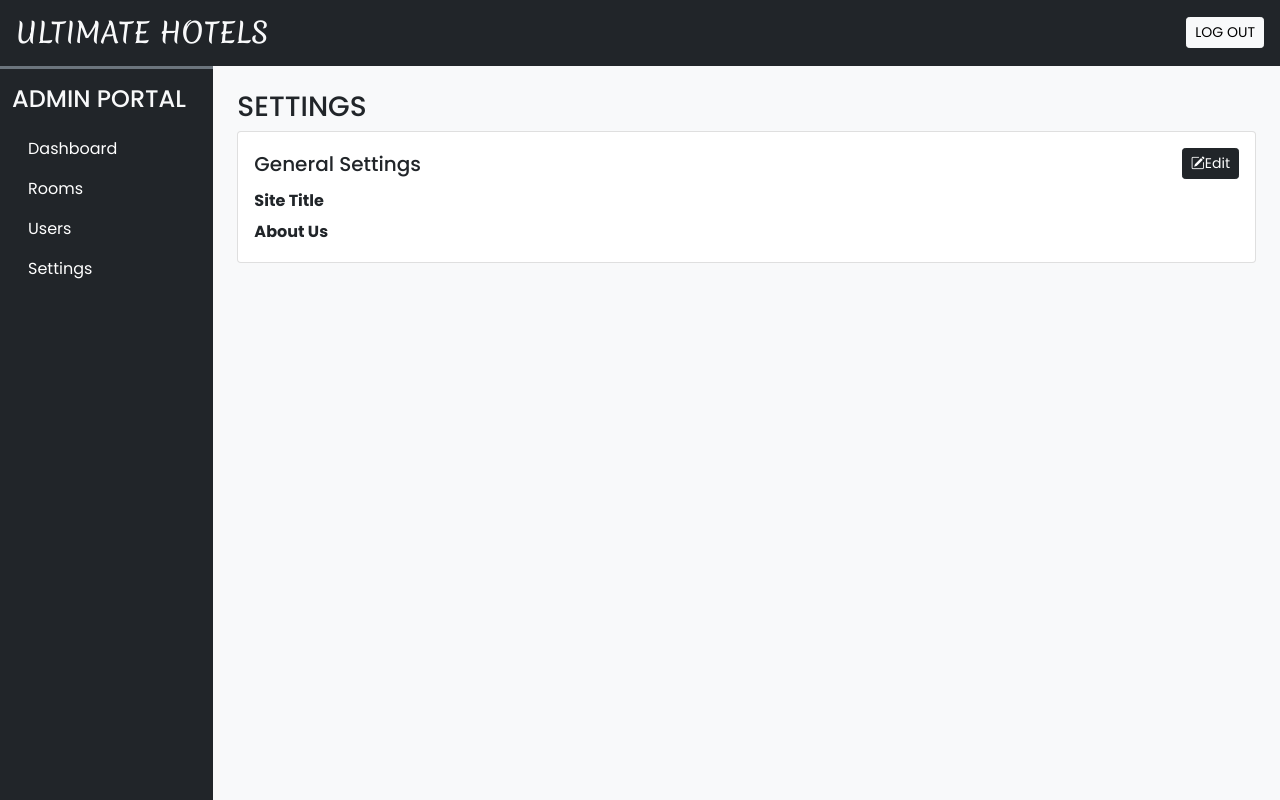
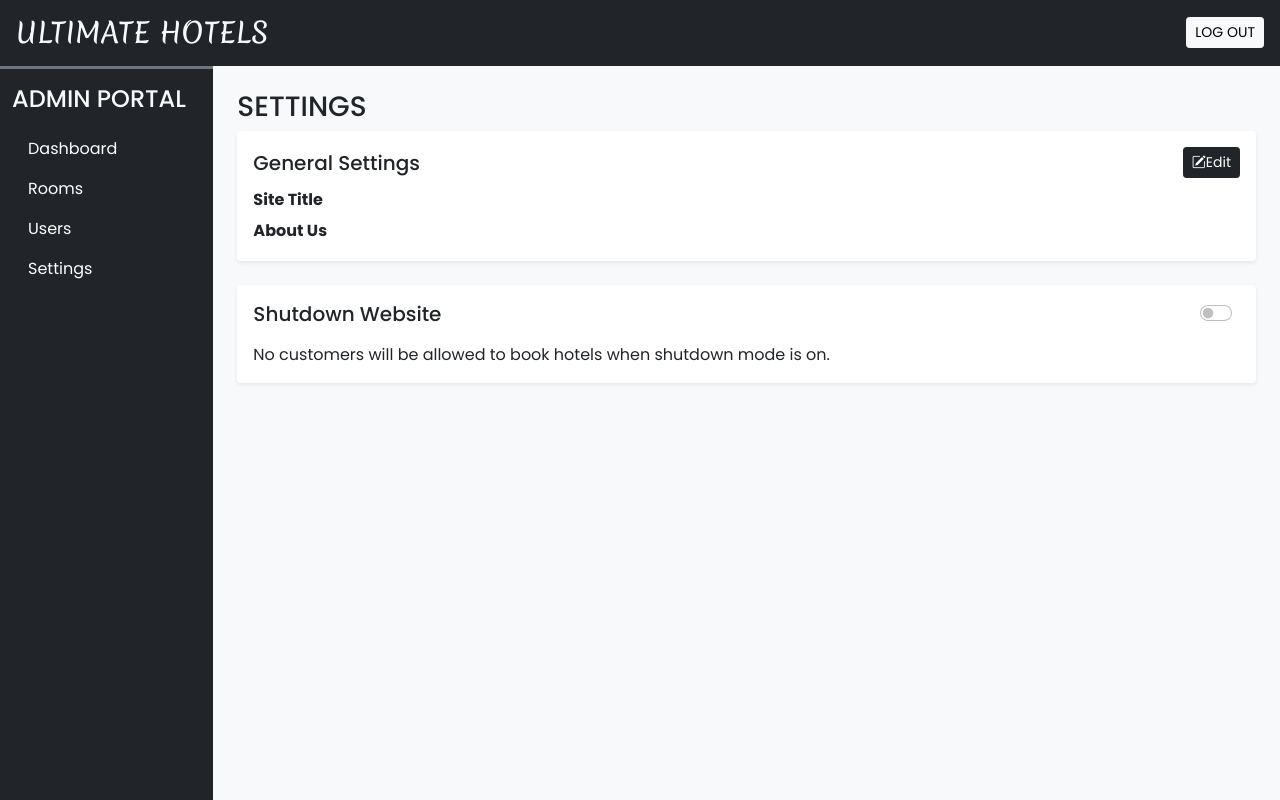
Before and after one commit to Willemu/finalHotelBookingApp, a PHP site: page /admin/settings.php in a window 1280 px wide. Run offline with PHP 8.4, Linux system fonts and the light colour scheme; data that the repository does not hold is empty.

Commit message:
Fixes
adjustments for final submission

```diff
--- a/Hotel Booking App/admin/ajax/settings_crud.php
+++ b/Hotel Booking App/admin/ajax/settings_crud.php
@@ -2,6 +2,8 @@
 
 require("../modules/db_config.php");
 require("../modules/essentials.php");
+ini_set('display_errors', 1);
+mysqli_report(MYSQLI_REPORT_ERROR | MYSQLI_REPORT_STRICT);
 adminLogin();
 
 
@@ -18,8 +20,17 @@ if (isset($_POST['get_general'])) {
 if (isset($_POST['upd_general'])) {
   $frm_data = filteration($_POST);
 
-  $q = "UPDATE `hotelbooking.settings` SET `site_title`=?,`site_about`=? WHERE `idsettings`=?";
+  $q = "UPDATE hotelbooking.settings SET `site_title`=?,`site_about`=? WHERE `idsettings`=?";
   $values = [$frm_data['site_title'], $frm_data['site_about'], 1];
   $res = update($q, $values, 'ssi');
   echo $res;
 }
+
+if (isset($_POST['upd_shutdown'])) {
+  $frm_data = ($_POST['upd_shutdown']==0) ? 1 : 0;
+
+  $q = "UPDATE hotelbooking.settings SET `shutdown`=? WHERE `idsettings`=?";
+  $values = [$frm_data,1];
+  $res = update($q, $values, 'ii');
+  echo $res;
+}
--- a/Hotel Booking App/admin/css/common.css
+++ b/Hotel Booking App/admin/css/common.css
@@ -36,7 +36,7 @@ input::-webkit-inner-spin-button {
 /*login alert css*/
 .custom-alert{
   position: fixed;
-  top: 25px;
+  top: 80px;
   right: 25px;
 }
 
--- a/Hotel Booking App/admin/modules/db_config.php
+++ b/Hotel Booking App/admin/modules/db_config.php
@@ -61,6 +61,6 @@ function update($sql,$values,$datatypes)
          }
      }
      else{
-        die("Query cannot be prepared - Select4");
+        die("Query cannot be prepared - Update");
      }
  }
--- a/Hotel Booking App/admin/modules/script.php
+++ b/Hotel Booking App/admin/modules/script.php
@@ -1 +1,14 @@
 <script src="https://cdn.jsdelivr.net/npm/bootstrap@5.0.2/dist/js/bootstrap.bundle.min.js" integrity="sha384-MrcW6ZMFYlzcLA8Nl+NtUVF0sA7MsXsP1UyJoMp4YLEuNSfAP+JcXn/tWtIaxVXM" crossorigin="anonymous"></script>
+<script>
+    function alert(type,msg) {
+        let bs_class = (type == 'success') ? 'alert-success' : 'alert-danger';
+        let element = document.createElement('div');
+        element.innerHTML = `
+           <div class="alert ${bs_class} alert-warning alert-dismissible fade show custom-alert" role="alert">
+              <strong class="me-3">${msg}</strong>
+              <button type="button" class="btn-close" data-bs-dismiss="alert" aria-label="Close"></button>
+           </div>
+              `;
+              document.body.append(element);
+    }
+</script>
--- a/Hotel Booking App/admin/settings.php
+++ b/Hotel Booking App/admin/settings.php
@@ -1,6 +1,10 @@
 <?php
 
 require("modules/essentials.php");
+ini_set('display_errors', 1);
+mysqli_report(MYSQLI_REPORT_ERROR | MYSQLI_REPORT_STRICT);
+error_reporting(E_ALL);
+
 
 ?>
 
@@ -17,7 +21,10 @@ require("modules/essentials.php");
 
 <body class="bg-light">
 
-    <?php require("modules/header.php"); ?>
+    <?php
+    require("modules/header.php");
+
+    ?>
 
     <div class="container-fluid" id="main-content">
         <div class="row">
@@ -26,7 +33,7 @@ require("modules/essentials.php");
 
                 <!--General settings section -->
 
-                <div class="card">
+                <div class="card border-0 shadow-sm mb-4">
                     <div class="card-body">
                         <div class="d-flex align-items-center justify-content-between mb-3">
                             <h5 class="card-title m-0">General Settings</h5>
@@ -45,52 +52,80 @@ require("modules/essentials.php");
 
                 <div class="modal fade" id="general-s" data-bs-backdrop="static" data-bs-keyboard="true" tabindex="-1" aria-labelledby="staticBackdropLabel" aria-hidden="true">
                     <div class="modal-dialog">
-                        <form>
+                        <form id="general_s_form">
                             <div class="modal-content">
                                 <div class="modal-header">
                                     <h1 class="modal-title fs-5" id="staticBackdropLabel">General Settings</h1>
                                 </div>
                                 <div class="modal-body">
                                     <div class="mb-3">
-                                        <label class="form-label">Site Title</label>
-                                        <input type="text" name="site_title" id="site_title_inp" class="form-control shadow-none">
+                                        <label class="form-label fw-bold">Site Title</label>
+                                        <input type="text" name="site_title" id="site_title_inp" class="form-control shadow-none" required>
                                     </div>
                                     <div class="mb-3">
-                                        <label class="form-label">About Us</label>
-                                        <textarea name="site_about" id="site_about_inp" class="form-control shadow-none" rows="6"></textarea>
+                                        <label class="form-label fw-bold">About Us</label>
+                                        <textarea name="site_about" id="site_about_inp" class="form-control shadow-none" rows="6" required></textarea>
                                     </div>
                                 </div>
                                 <div class="modal-footer">
                                     <button type="button" onclick="site_title.value = general_data.site_title, site_about.value = general_data.site_about" class="btn text-secondary shadow-none" data-bs-dismiss="modal">CANCEL</button>
-                                    <button type="button" onclick="upd_general(site_title.value,site_about.value)" class="btn custom-bg text-white shadow-none">SUBMIT</button>
+                                    <button type="submit" class="btn custom-bg text-white shadow-none">SUBMIT</button>
                                 </div>
                             </div>
                         </form>
                     </div>
                 </div>
+
+                <!--Shutdown section -->
+
+                <div class="card border-0 shadow-sm">
+                    <div class="card-body">
+                        <div class="d-flex align-items-center justify-content-between mb-3">
+                            <h5 class="card-title m-0">Shutdown Website</h5>
+                            <div class="form-check form-switch">
+                                <form>
+                                    <input onchange="upd_shutdown(this.value)" class="form-check-input" type="checkbox" id="shutdown-toggle">
+                                </form>
+                            </div>
+                        </div>
+                        <p class="card-text">
+                            No customers will be allowed to book hotels when shutdown mode is on.
+                        </p>
+                    </div>
+                </div>
+
             </div>
         </div>
     </div>
 
-    <?php require("modules/script.php"); ?>
+    <?php
+    require("modules/script.php");
+
+    ?>
 
     <!--Ask assistance with why the JSON.parse gives an error -->
     <script>
         let general_data;
 
+        let general_s_form = document.getElementById('general_s_form');
+        let site_title_inp = document.getElementById('site_title_inp');
+        let site_about_inp = document.getElementById('site_about_inp');
 
         function get_general() {
-            let site_title = document.getElementById("site_title");
-            let site_about = document.getElementById("site_about");
 
-            let site_title_inp = document.getElementById("site_title_inp");
-            let site_about_inp = document.getElementById("site_about_inp");
+            let site_title = document.getElementById('site_title');
+            let site_about = document.getElementById('site_about');
+
+
+
+            let shutdown_toggle = document.getElementById('shutdown_toggle');
 
             let xhr = new XMLHttpRequest();
-            xhr.open("POST", "ajax/settings_crud.php",true);
+            xhr.open("POST","ajax/settings_crud.php", true);
             xhr.setRequestHeader('Content-Type', 'application/x-www-form-urlencoded');
+            console.log('WTF');
+            xhr.onload = function() {
 
-            xhr.onload = function() {
                 general_data = JSON.parse(this.responseText);
 
                 site_title.innerText = general_data.site_title;
@@ -98,42 +133,69 @@ require("modules/essentials.php");
 
                 site_title_inp.value = general_data.site_title;
                 site_about_inp.value = general_data.site_about;
+
+                if (general_data.shutdown == 0) {
+                    shutdown_toggle.checked = false;
+                    shutdown_toggle.value = 0;
+                } else {
+                    shutdown_toggle.checked = true;
+                    shutdown_toggle.value = 1;
+                }
             }
 
             xhr.send('get_general');
         }
 
-        function upd_general(site_title_val, site_about_val)
-        {
+        general_s_form.addEventListener('submit',function(e){
+            e.preventDefault();
+            upd_general(site_title_inp.value,site_about_inp.value);
+        })
 
+        function upd_general(site_title_val, site_about_val) {
+            let xhr = new XMLHttpRequest();
 
-            let xhr = new xmlhttprequest();
-            xhr.open("post", "ajax/settings_crud.php", true);
-            xhr.setrequestheader('content-type', 'application/json');
+            xhr.open("POST", "ajax/settings_crud.php", true);
+            xhr.setRequestHeader('Content-Type', 'application/x-www-form-urlencoded');
 
             xhr.onload = function() {
-                console.log(this.responseText);
-                // general_data = json.parse(this.responsetext);
 
-                // site_title.innertext = general_data.site_title;
-                // site_about.innertext = general_data.site_about;
+                var myModal = document.getElementById('general-s');
+                var modal = bootstrap.Modal.getInstance(myModal);
+                modal.hide();
 
-                // site_title_inp.value = general_data.site_title;
-                // site_about_inp.value = general_data.site_about;
-
+                if (this.responseText == 1) {
+                    alert('success', 'Changes saved!');
+                    get_general();
+                } else {
+                    alert('error', 'No Changes made!');
+                }
             }
 
-            // let site_title = document.getelementbyid("site_title");
-            // let site_about = document.getelementbyid("site_about");
+            xhr.send('site_title=' + site_title_val + '&site_about=' + site_about_val + '&upd_general');
+        }
 
-            // let site_title_inp = document.getelementbyid("site_title_inp");
-            // let site_about_inp = document.getelementbyid("site_about_inp");
+        function upd_shutdown(val) {
+            let xhr = new XMLHttpRequest();
+            xhr.open("POST", "ajax/settings_crud.php", true);
+            xhr.setRequestHeader('Content-Type', 'application/x-www-form-urlencoded');
 
-            xhr.send('site_title='+site_title_val+'&site_about='+site_about_val+'&upd_general');
+            xhr.onload = function() {
+                if (this.responseText == 1 && general_data.shutdown==0)
+                {
+                    alert('success','Site is down!');
+                }
+                else
+                {
+                    alert('success','Shutdown mode is off');
+                }
+                get_general();
+            }
+
+            xhr.send('upd_shutdown'+val);
         }
 
         window.onload = function() {
-            upd_general();
+            get_general();
         }
     </script>
 </body>
```
